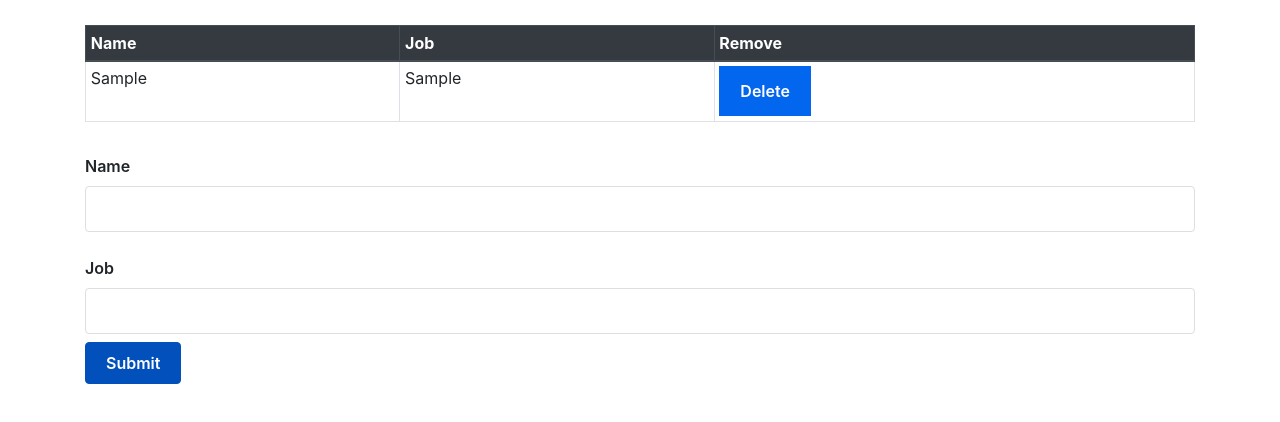
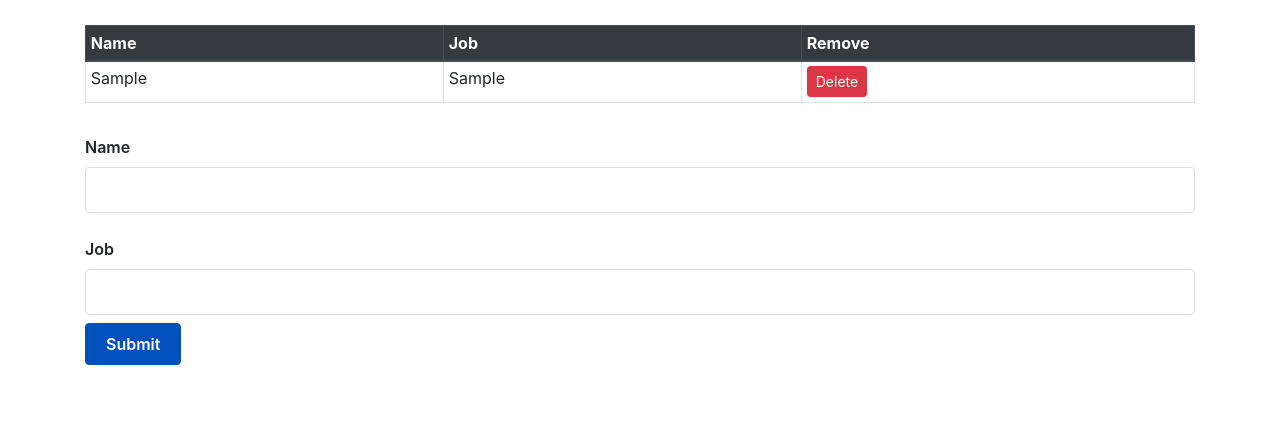
Before and after one commit to mkawa125/react-tutorial, a React (Create React App) app: page / in a window 1280 px wide. Both pictures are taken after typing "Sample", "Sample" into the empty fields and a click on the button "Submit". Shown: the top 422 px of the page. Built offline with nearby package versions, Linux system fonts and the light colour scheme.

Commit message:
Change delete button style

```diff
--- a/src/components/Table.js
+++ b/src/components/Table.js
@@ -19,7 +19,7 @@ const TableBody = (props) => {
         <td>{row.name}</td>
             <td>{ row.job }</td>
             <td>
-                <button onClick={() => props.removeCharacter(index)}>Delete</button>
+                <button className="btn btn-danger btn-sm" onClick={() => props.removeCharacter(index)}>Delete</button>
             </td>
       </tr>
     )
```
